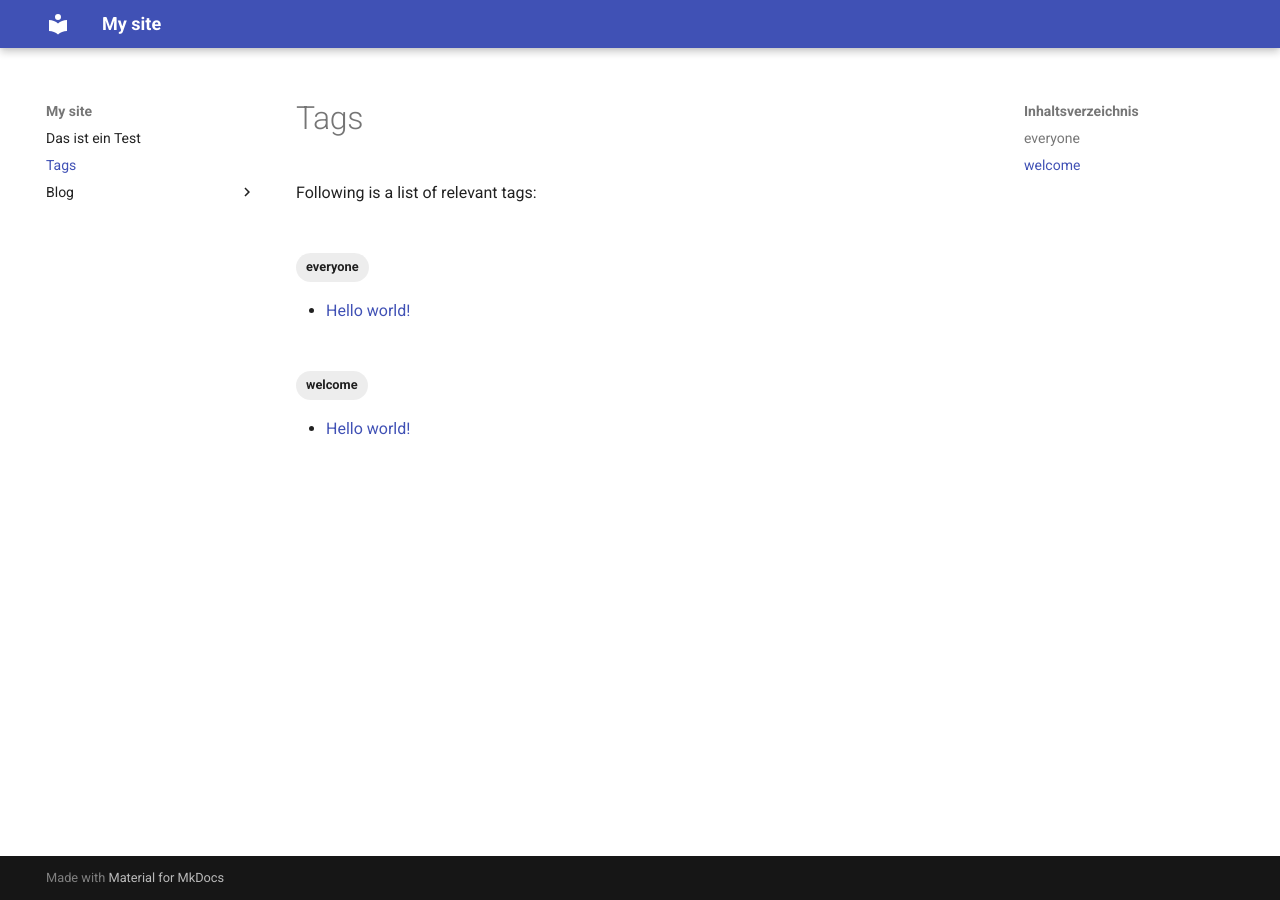
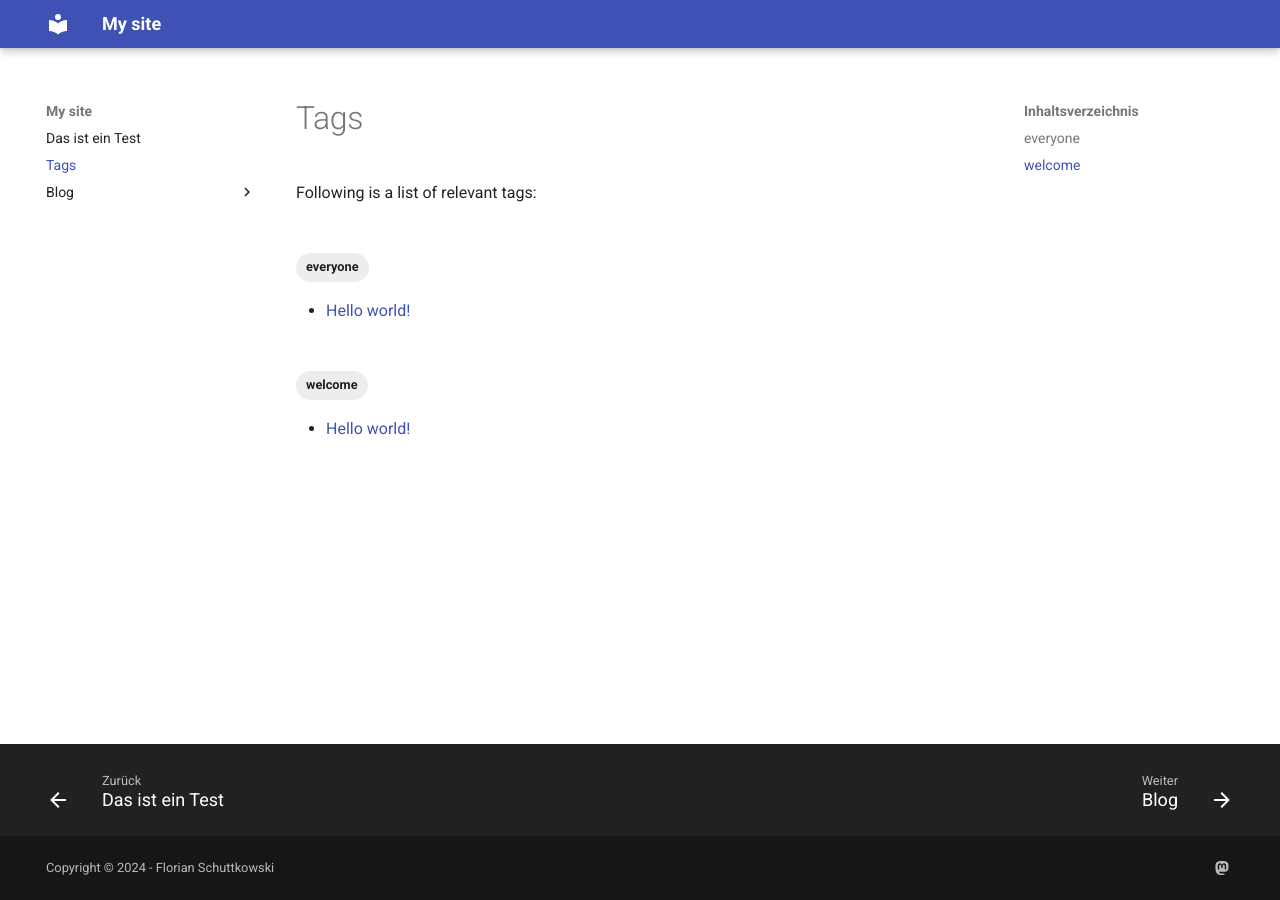
Before and after one commit to flowinho/mkdocs-site, an MkDocs documentation site: the page built from docs/tags.md, in a window 1280 px wide. Built offline with MkDocs 1.6.1 and Material for MkDocs 9.7.7, drawn with Linux system fonts in a browser that asks for light colours; plug-ins that fetch from the network failed and are left out.

Commit message:
Configure the footer

```diff
--- a/mkdocs.yml
+++ b/mkdocs.yml
@@ -1,8 +1,11 @@
+copyright: Copyright &copy; 2024 - Florian Schuttkowski
 site_name: My site
 site_url: https://mydomain.org/mysite
 theme:
   name: material
   language: de
+  features:
+    - navigation.footer
 
 plugins:
   - blog
@@ -10,3 +13,9 @@ plugins:
       tags_file: tags.md
   - privacy
   - social
+
+extra:
+  generator: false
+  social:
+    - icon: fontawesome/brands/mastodon
+      link: https://fosstodon.org/@squidfunk
```
